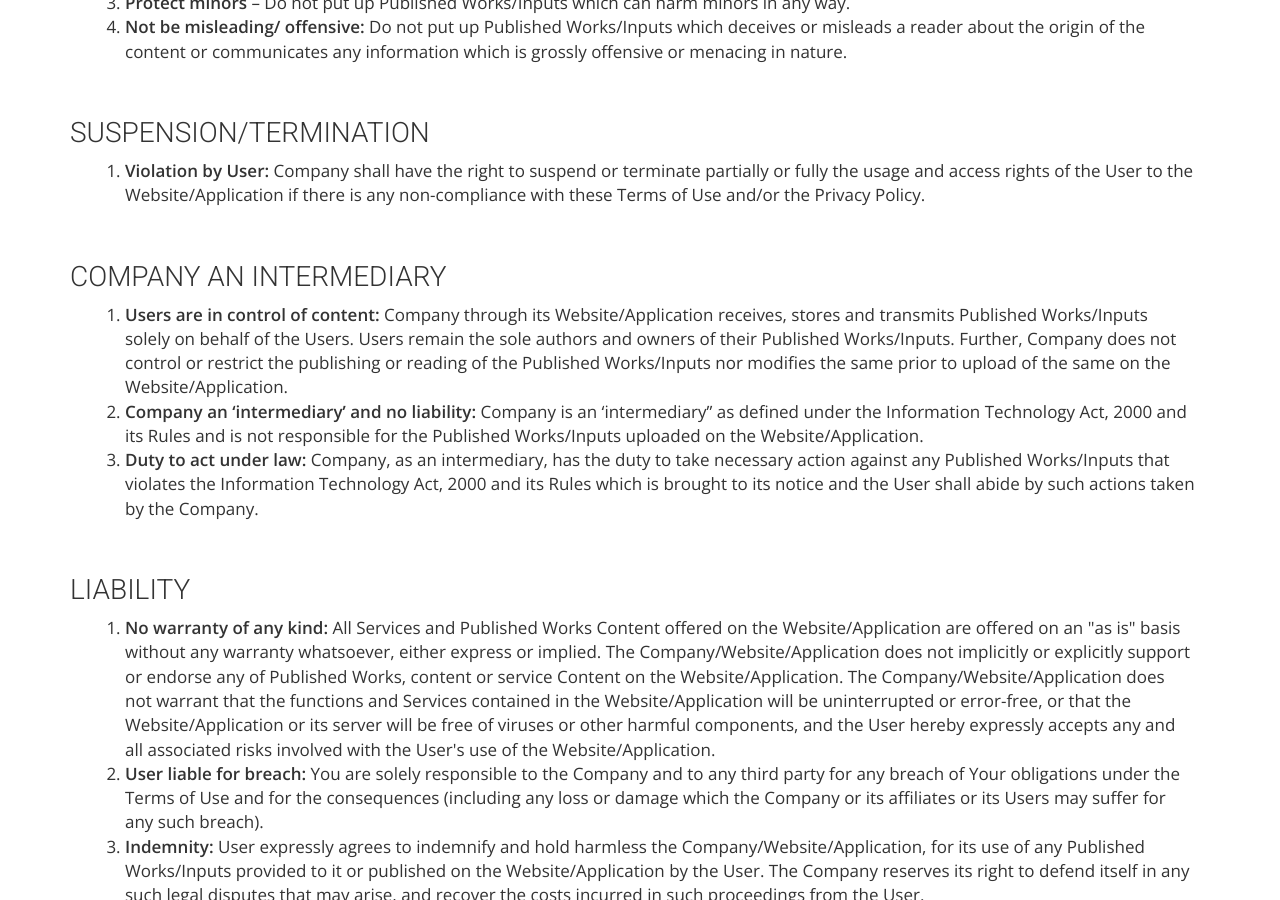
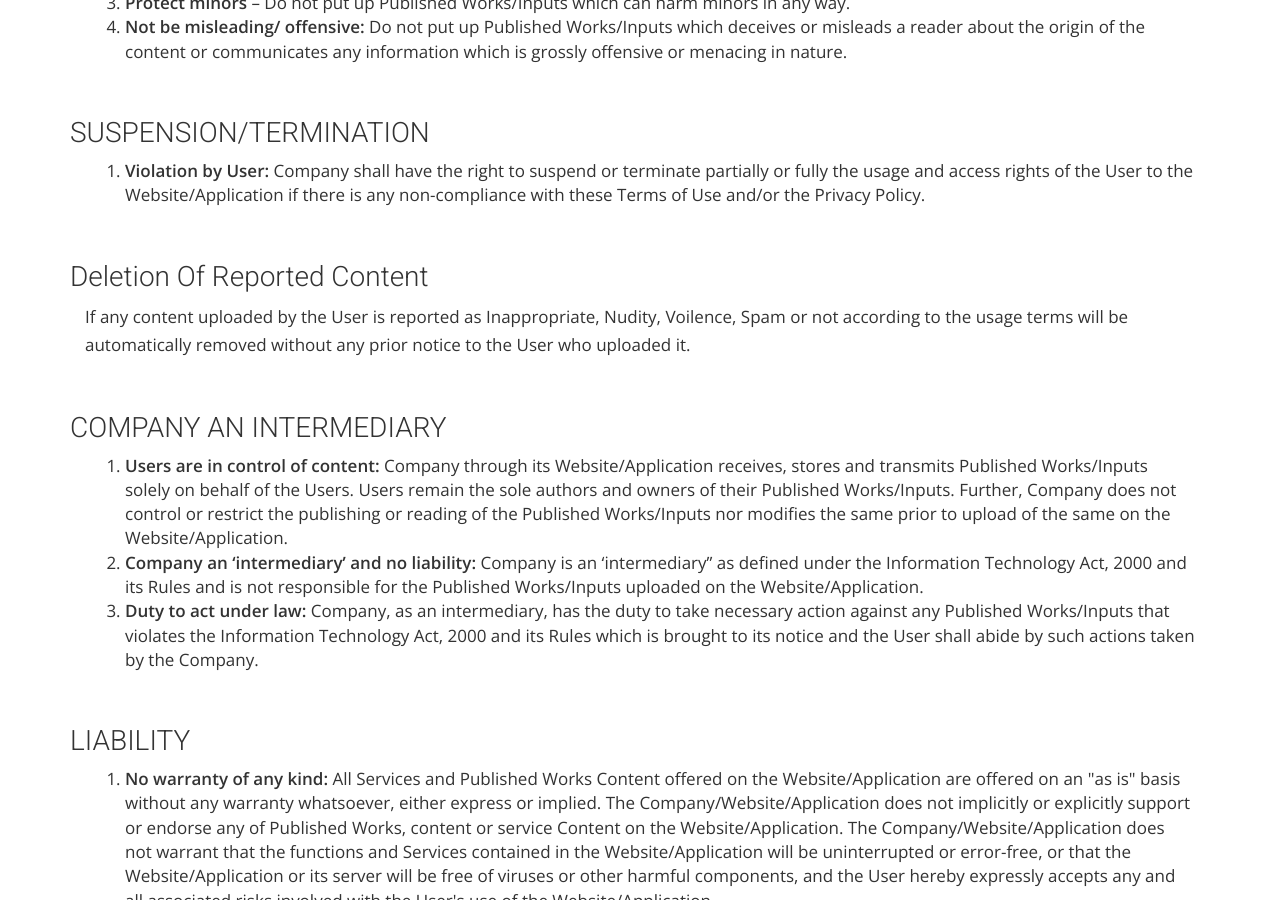
Before and after one commit to sapidlabs/sapidlabs.github.io, a Jekyll site: the page built from z_desi_meme/terms.html, in a window 1280 px wide and 900 px high, scrolled down 2850 px. Built offline with Jekyll 4.4.1, drawn with Linux system fonts in a browser that asks for light colours; nearby versions of some CDN libraries; some web fonts are replaced.

Commit message:
Update terms.

```diff
--- a/z_desi_meme/terms.html
+++ b/z_desi_meme/terms.html
@@ -212,7 +212,6 @@ keywords:
         <b>Not be misleading/ offensive:</b> Do not put up Published Works/Inputs which deceives or misleads a reader
         about the
         origin of the content or communicates any information which is grossly offensive or menacing in nature.
-
       </li>
     </ol>
   </div>
@@ -229,6 +228,16 @@ keywords:
         Privacy Policy.
       </li>
     </ol>
+  </div>
+
+  &nbsp;
+
+  <h3>Deletion Of Reported Content</h3>
+  <div class="col-md-12">
+    <p class="fs-17">
+      If any content uploaded by the User is reported as Inappropriate, Nudity, Voilence, Spam or not according to the
+      usage terms will be automatically removed without any prior notice to the User who uploaded it.
+    </p>
   </div>
 
   &nbsp;
```
